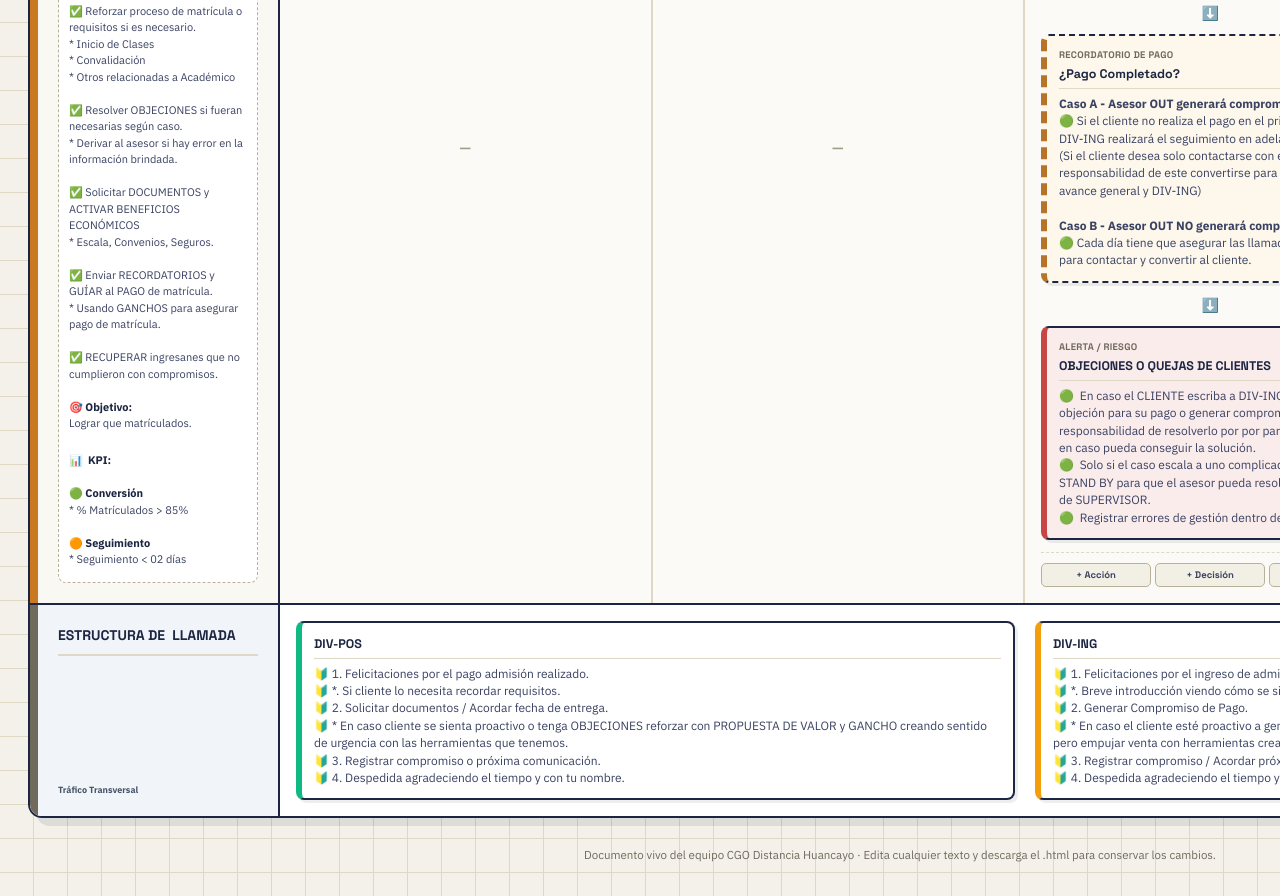
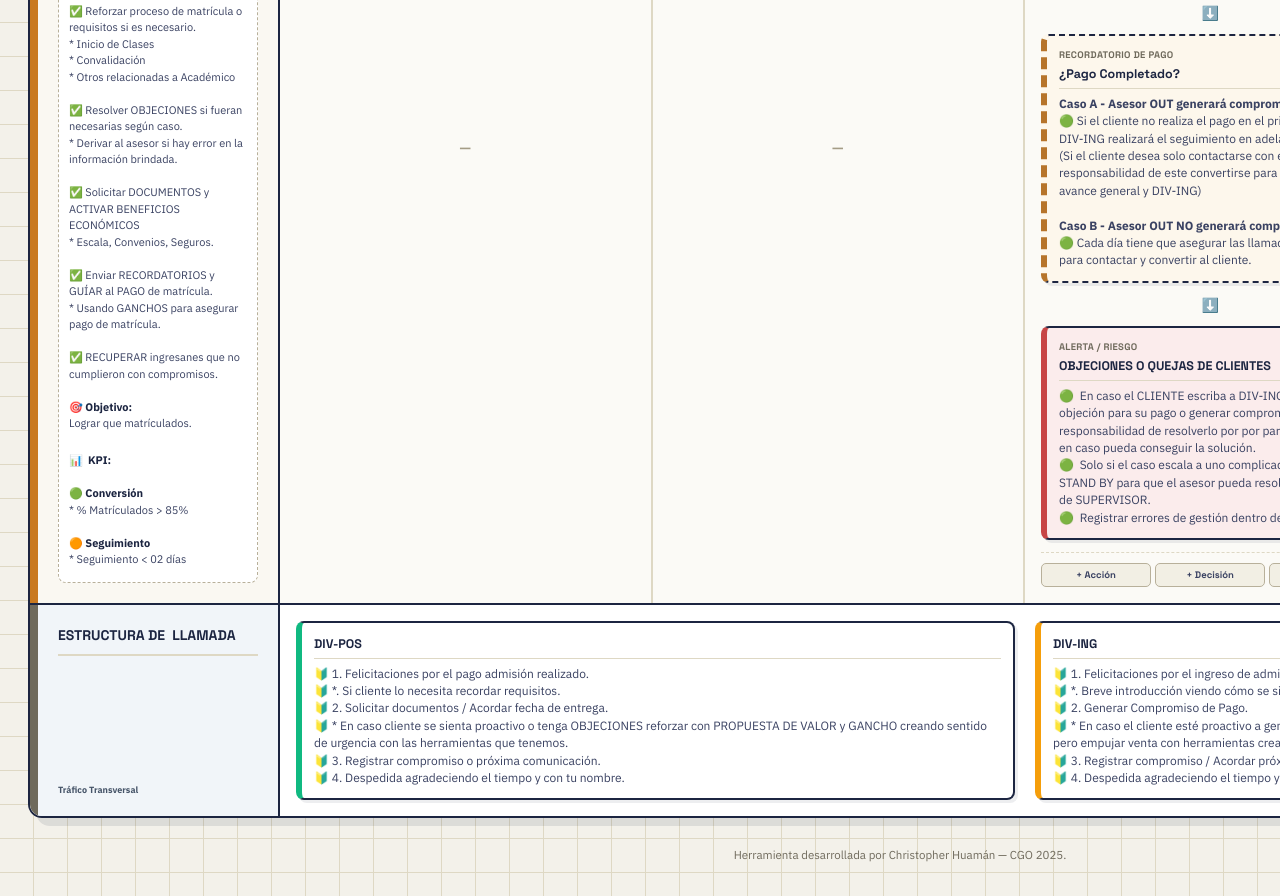
Before and after one commit to ChrisCGODistanciaNacional/Proceso-de-Gesti-n, a plain HTML site: page index.html in a window 1280 px wide. Shown: the part 3887-4783 px from the top of the page. Drawn offline with Linux system fonts and the light colour scheme.

Commit message:
Update index.html

```diff
--- a/index.html
+++ b/index.html
@@ -681,7 +681,7 @@
 
     </div>
 
-    <p class="doc-footer">Documento vivo del equipo CGO Distancia Huancayo · Edita cualquier texto y descarga el .html para conservar los cambios.</p>
+    <p class="doc-footer">Herramienta desarrollada por Christopher Huamán — CGO 2025.</p>
 
     </div>
 
```
